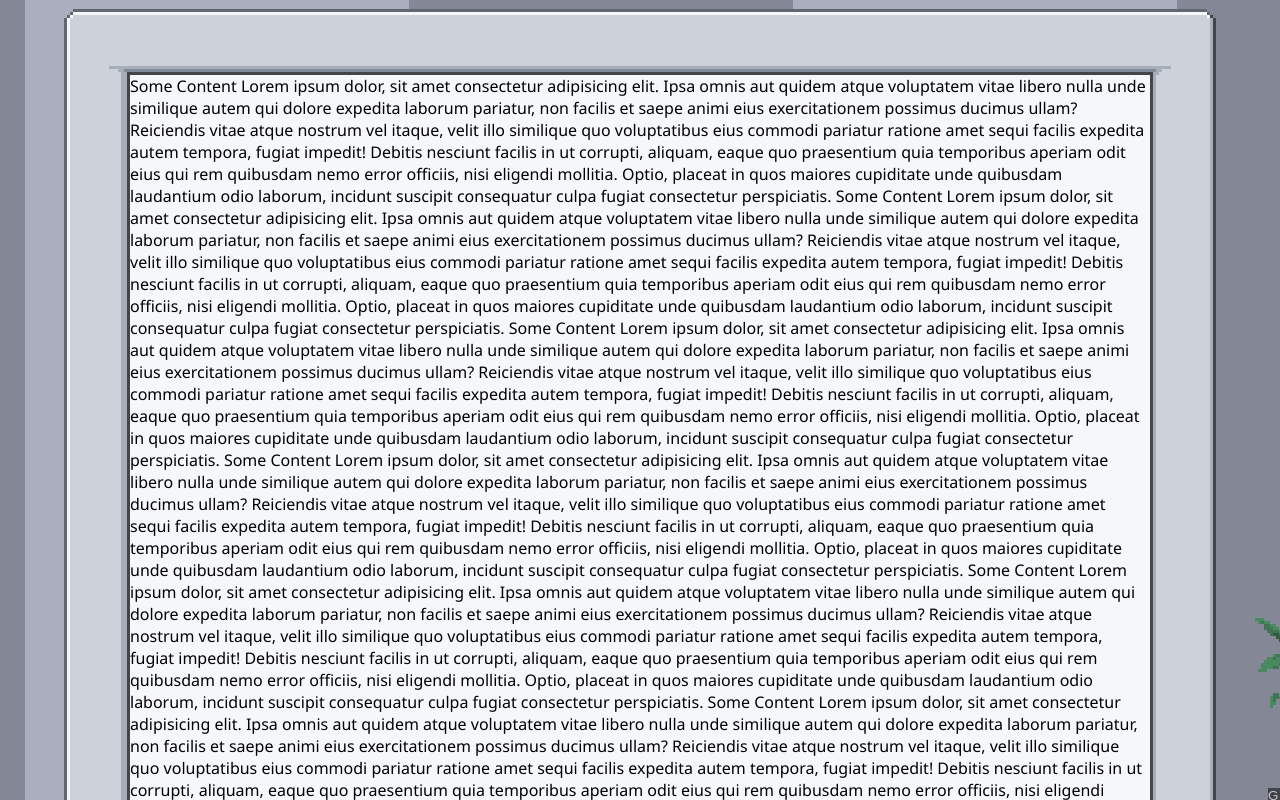
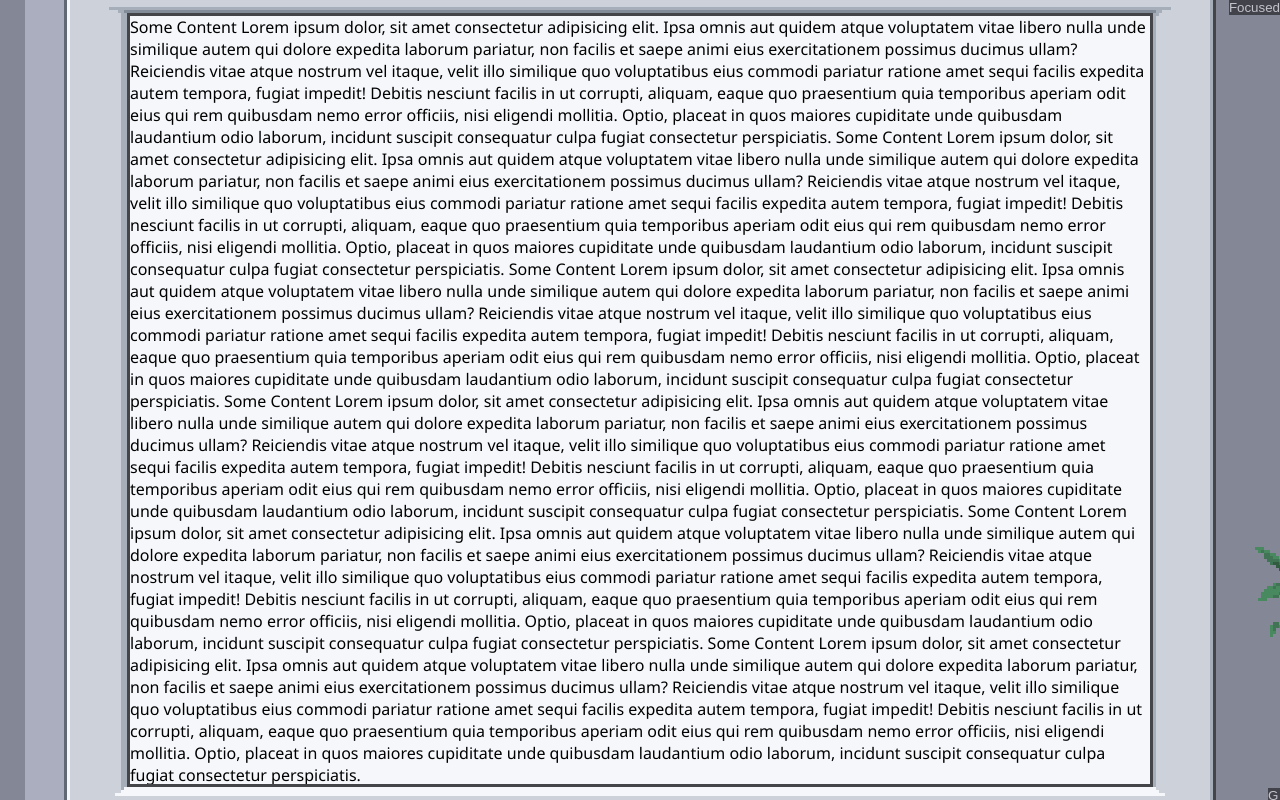
Before and after one commit to DreamsWave/waveOSPX, a React (Vite) app: page / in a window 1280 px wide. Built offline with nearby package versions, Linux system fonts and the light colour scheme.

Commit message:
feature: added change focus effect

```diff
--- a/src/components/App.tsx
+++ b/src/components/App.tsx
@@ -5,9 +5,11 @@ import { StyleSheetManager, ThemeProvider } from "styled-components";
 import Background from "@/components/Background";
 import DummyText from "@/components/DummyText";
 import { ErrorBoundary } from "@/components/ErrorBoundary";
+import FocusToggleButton from "@/components/FocusToggleButton";
 import Metadata from "@/components/Metadata";
 import PixelGrid from "@/components/PixelGrid";
 import Screen from "@/components/Screen";
+import { FocusProvider } from "@/contexts/FocusContext";
 import GlobalStyle from "@/styles/GlobalStyle";
 import themes, { ThemeName } from "@/styles/themes";
 import { DEFAULT_THEME, PIXEL_SIZE } from "@/utils/constants";
@@ -32,15 +34,19 @@ const App = () => {
           <Metadata />
           <StyleSheetManager enableVendorPrefixes>
             <ThemeProvider theme={themes[themeName] || themes[DEFAULT_THEME]}>
+              <FocusProvider>
                 <GlobalStyle />
                 {/* <LazyMotion features={motionFeatures} strict> */}
+                <FocusToggleButton />
                 <Background>
                   <Screen>
                     <DummyText />
                   </Screen>
                 </Background>
+
                 <PixelGrid pixelSize={PIXEL_SIZE * 4} />
                 {/* </LazyMotion> */}
+              </FocusProvider>
             </ThemeProvider>
           </StyleSheetManager>
         </HelmetProvider>
--- a/src/components/Background.tsx
+++ b/src/components/Background.tsx
@@ -1,19 +1,20 @@
-import MainBackgroundImage from "@/assets/images/main-background-1080p.png";
-import { px } from "@/utils/functions";
+import MainBackgroundImage from "@/assets/images/main-background.png";
+import useFocus from "@/hooks/useFocus";
+import React, { useEffect } from "react";
 import styled from "styled-components";
 
-const BackgroundBase = styled.div`
+const BackgroundBase = styled.div<{ $isFocused: boolean }>`
   background-color: lightblue;
   width: 100%;
   height: 100vh;
   position: relative;
   background-image: url(${MainBackgroundImage});
-  background-size: ${px(640)};
+  background-size: ${({ $isFocused }) =>
+    $isFocused ? `2100px 1158px` : `${2100 * 0.95}px ${1158 * 0.95}px`};
   background-position: center;
   background-repeat: no-repeat;
-
-  background-position-x: center;
-  background-position-y: 0;
+  transition: all 0.5s ease-in-out;
+  filter: blur(${({ $isFocused }) => ($isFocused ? 0 : "1px")});
 `;
 
 type Props = {
@@ -21,7 +22,11 @@ type Props = {
 };
 
 const Background = ({ children }: Props) => {
-  return <BackgroundBase>{children}</BackgroundBase>;
+  const { isFocused } = useFocus();
+  useEffect(() => {
+    console.log("isFocused", isFocused);
+  }, [isFocused]);
+  return <BackgroundBase $isFocused={isFocused}>{children}</BackgroundBase>;
 };
 
 export default Background;
--- /dev/null
+++ b/src/components/FocusToggleButton.tsx
@@ -0,0 +1,28 @@
+import useFocus from "@/hooks/useFocus";
+import styled from "styled-components";
+
+const FocusToggleButtonStyled = styled.button`
+  position: fixed;
+  top: 0;
+  right: 0;
+  z-index: 1000;
+  display: flex;
+  padding: 0;
+  margin: 0;
+  background: #000;
+  color: #fff;
+  opacity: 0.5;
+  cursor: pointer;
+`;
+
+export const FocusToggleButton = () => {
+  const { isFocused, toggleFocus } = useFocus();
+
+  return (
+    <FocusToggleButtonStyled onClick={toggleFocus}>
+      {isFocused ? "Focused" : "Unfocused"}
+    </FocusToggleButtonStyled>
+  );
+};
+
+export default FocusToggleButton;
--- a/src/components/Screen.tsx
+++ b/src/components/Screen.tsx
@@ -1,16 +1,21 @@
+import useFocus from "@/hooks/useFocus";
+import { MONITOR_RESOLUTION } from "@/utils/constants";
 import { px } from "@/utils/functions";
 import styled from "styled-components";
 
-const ScreenWrapper = styled.div`
+const ScreenWrapper = styled.div<{ $isFocused: boolean }>`
   position: absolute;
-  top: ${px(25)};
+  top: 50%;
   left: 50%;
-  transform: translateX(-50%);
+  transform: translate(-50%, -50%)
+    scale(${({ $isFocused }) => ($isFocused ? 1 : 0.95)});
   background: #f5f7fa;
-  width: ${px(340)};
-  height: ${px(256)};
+  width: ${px(MONITOR_RESOLUTION.width)};
+  height: ${px(MONITOR_RESOLUTION.height)};
+  transition: all 0.5s ease-in-out;
+  filter: blur(${({ $isFocused }) => ($isFocused ? 0 : "1px")});
 
-  @media (max-width: 768px) {
+  @media (max-width: 1024px) or (max-height: 768px) {
     height: 100vh;
     width: 100vw;
     top: 0;
@@ -30,8 +35,10 @@ type Props = {
   children: React.ReactNode;
 };
 export const Screen = ({ children }: Props) => {
+  const { isFocused } = useFocus();
+
   return (
-    <ScreenWrapper>
+    <ScreenWrapper $isFocused={isFocused}>
       <ScreenContent>{children}</ScreenContent>
     </ScreenWrapper>
   );
--- /dev/null
+++ b/src/contexts/FocusContext.tsx
@@ -0,0 +1,24 @@
+import { createContext, useCallback, useState } from "react";
+
+type FocusContextType = {
+  isFocused: boolean;
+  toggleFocus: () => void;
+};
+
+const FocusContext = createContext<FocusContextType | undefined>(undefined);
+
+export const FocusProvider = ({ children }: { children: React.ReactNode }) => {
+  const [isFocused, setIsFocused] = useState(true);
+
+  const toggleFocus = useCallback(() => {
+    setIsFocused((prev) => !prev);
+  }, []);
+
+  return (
+    <FocusContext.Provider value={{ isFocused, toggleFocus }}>
+      {children}
+    </FocusContext.Provider>
+  );
+};
+
+export default FocusContext;
--- /dev/null
+++ b/src/hooks/useFocus.ts
@@ -0,0 +1,12 @@
+import FocusContext from "@/contexts/FocusContext";
+import { useContext } from "react";
+
+const useFocus = () => {
+  const context = useContext(FocusContext);
+  if (context === undefined) {
+    throw new Error("useFocus must be used within a FocusProvider");
+  }
+  return context;
+};
+
+export default useFocus;
--- a/src/utils/constants.ts
+++ b/src/utils/constants.ts
@@ -5,6 +5,6 @@ export const DEFAULT_THEME: ThemeName = "defaultTheme";
 export const PIXEL_SIZE = 3;
 
 export const MONITOR_RESOLUTION = {
-  width: 1024 / PIXEL_SIZE,
+  width: 1020 / PIXEL_SIZE, // not 1024 because
   height: 768 / PIXEL_SIZE,
 };
```
Also changed, not shown: src/assets/images/main-background.png. Lines whose indentation alone changed are shown as unchanged.
